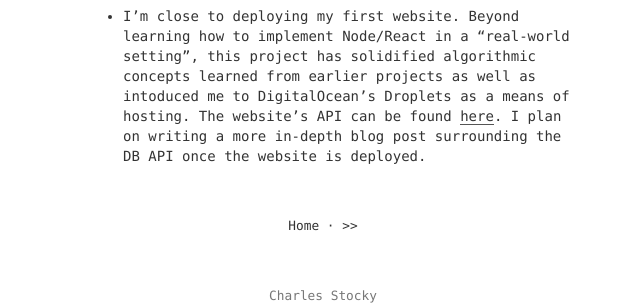
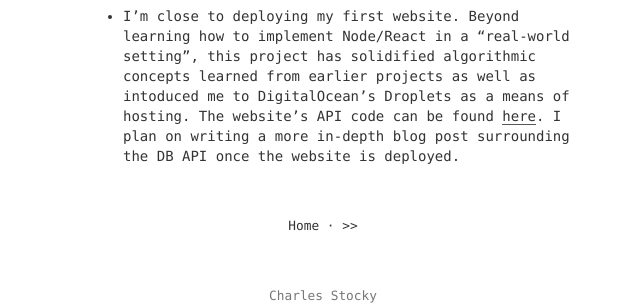
Before and after one commit to CharlesStocky/CharlesStocky.github.io, a Jekyll site: the page built from _posts/2017-8-21-Resume.md, in a window 1280 px wide and 900 px high, scrolled down 2208 px. Shown: the part 559-864 px from the top of the window, without its empty margins (317-957 px from the left). Built offline with Jekyll 4.4.1, drawn with Linux system fonts in a browser that asks for light colours.

Commit message:
added word

```diff
--- a/_posts/2017-8-21-Resume.md
+++ b/_posts/2017-8-21-Resume.md
@@ -75,4 +75,4 @@ learned from building Hangman and introduced me to event handlers using pure
 Javascript.
 
 Coupizza <br>
-- I'm close to deploying my first website. Beyond learning how to implement Node/React in a "real-world setting", this project has solidified algorithmic concepts learned from earlier projects as well as intoduced me to DigitalOcean's Droplets as a means of hosting. The website's API can be found <a href='https://github.com/CharlesStocky/coupizza.git'>here</a>. I plan on writing a more in-depth blog post surrounding the DB API once the website is deployed.
+- I'm close to deploying my first website. Beyond learning how to implement Node/React in a "real-world setting", this project has solidified algorithmic concepts learned from earlier projects as well as intoduced me to DigitalOcean's Droplets as a means of hosting. The website's API code can be found <a href='https://github.com/CharlesStocky/coupizza.git'>here</a>. I plan on writing a more in-depth blog post surrounding the DB API once the website is deployed.
```
